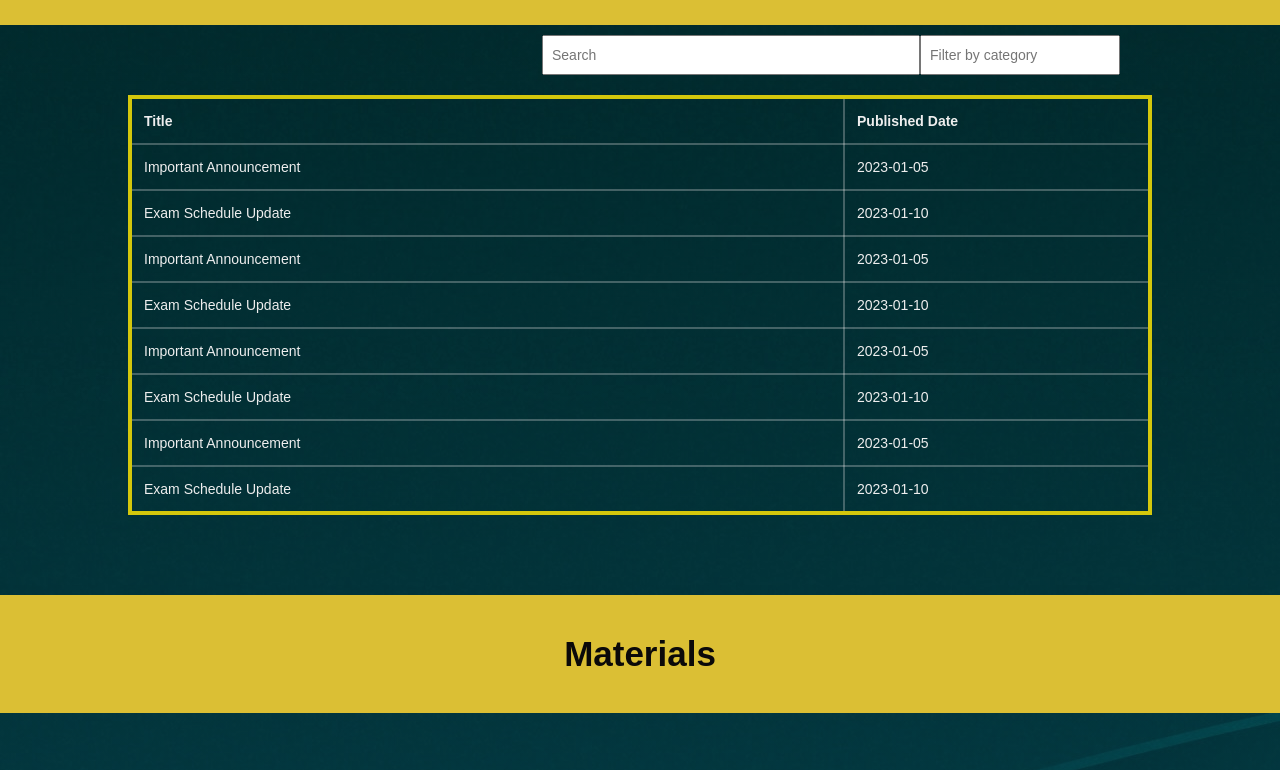
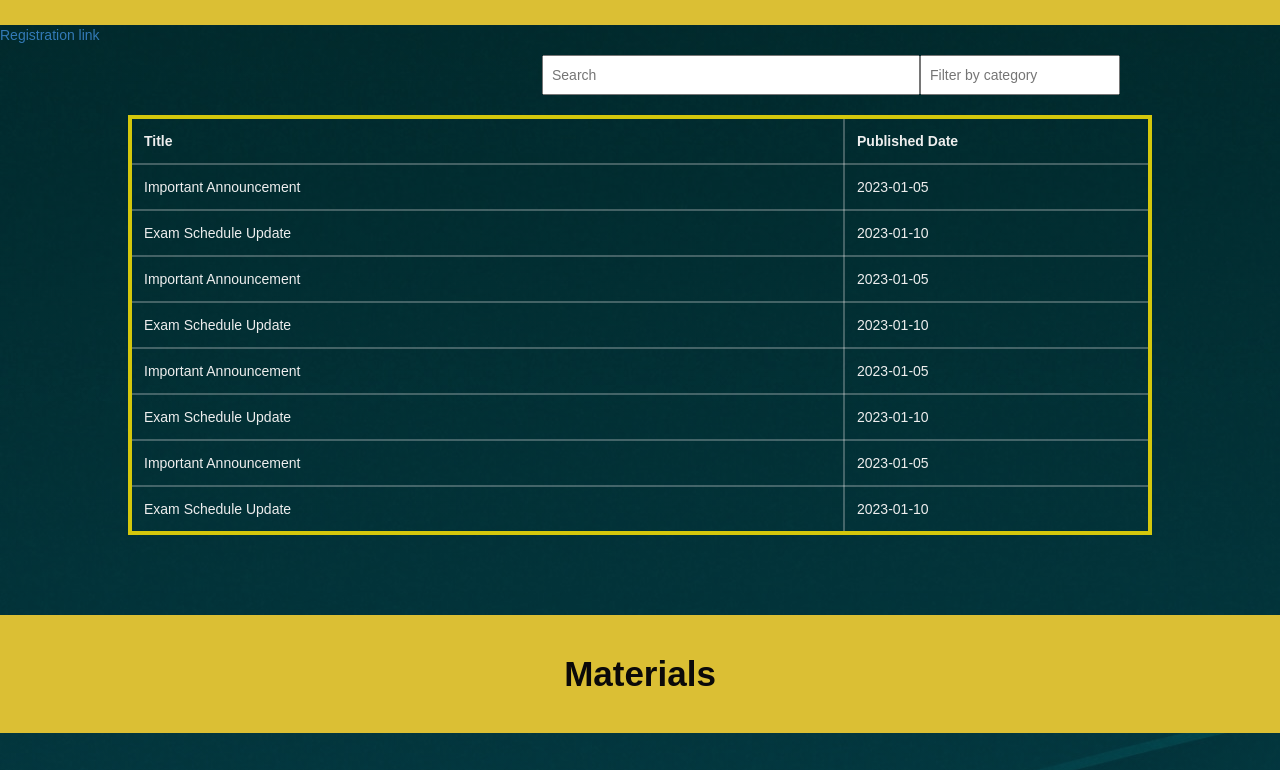
Before and after one commit to satyamra1/GLAtrial1, a plain HTML site: page index2.html in a window 1280 px wide. Shown: the part 191-961 px from the top of the page. Drawn offline with nearby package versions, Linux system fonts and the light colour scheme.

Commit message:
Update index2.html

```diff
--- a/index2.html
+++ b/index2.html
@@ -56,6 +56,7 @@
           <header>
             <h1><b>College Notices</b></h1>
         </header>
+                <a href="https://docs.google.com/forms/d/e/1FAIpQLSdqvUcIOvJpXPjtI_PllyPt-sm--F9DoXrM_cuhYatI8TvrvQ/viewform?usp=sf_link">Registration link</a>
 
         <div class="filter-search">
             <input type="text" class="search-input" placeholder="Search">
```
